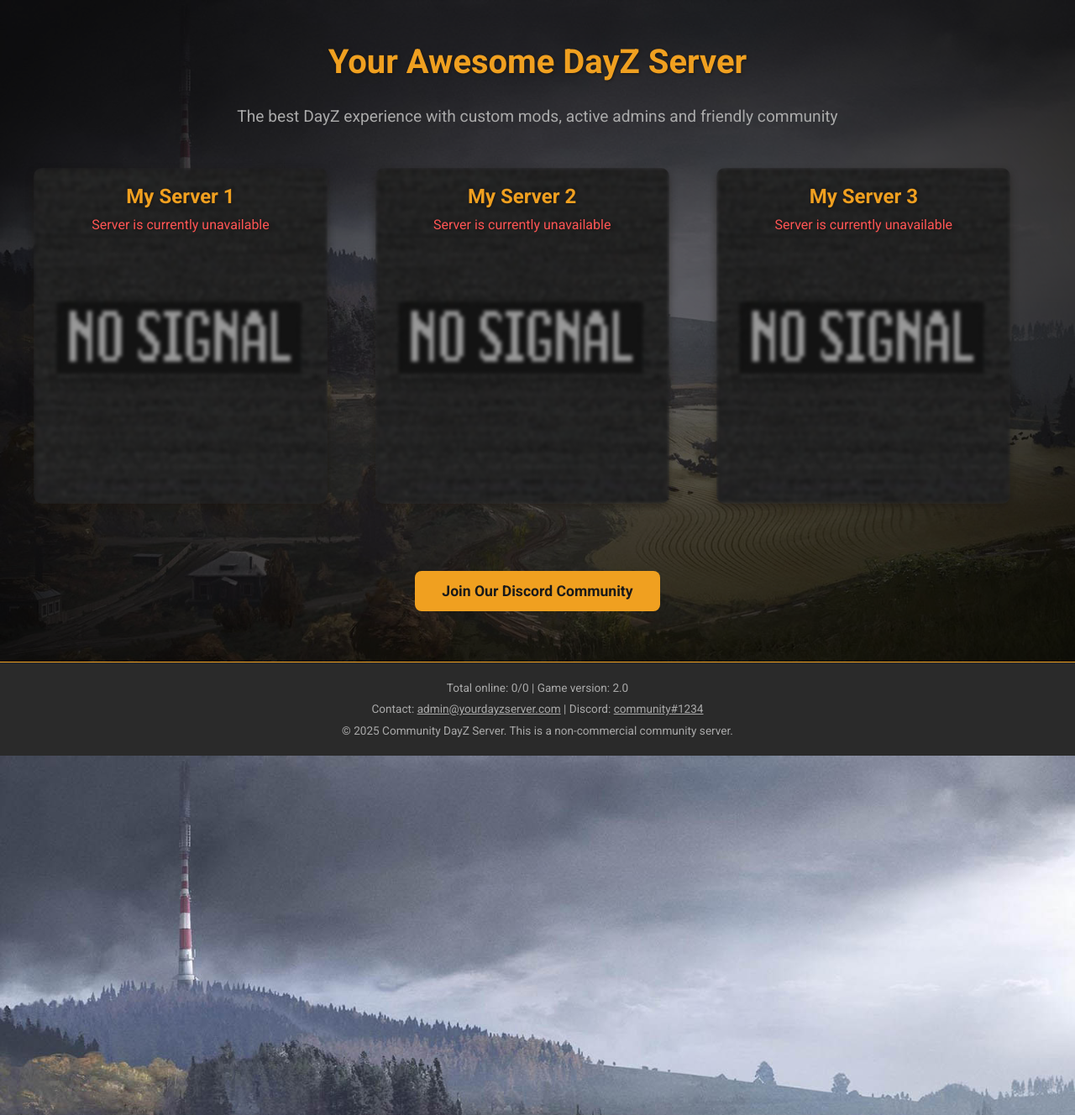
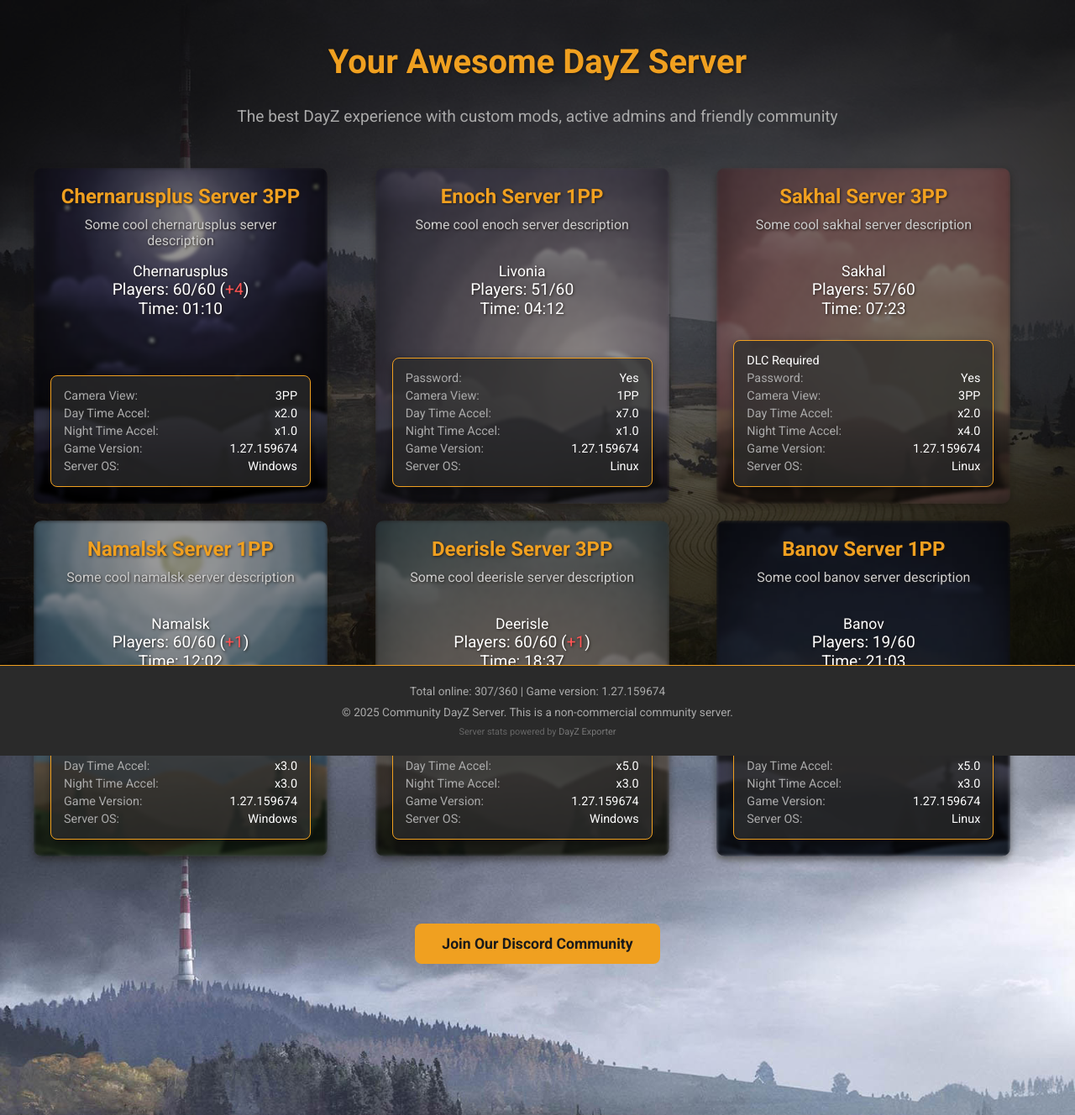
Before and after one commit to WoozyMasta/dayz-exporter, a Jekyll site: the page info-page/index.html, which Jekyll copies as it is, in a window 1280 px wide. Shown: the whole page at 84% size. Built offline with Jekyll 4.4.1, drawn with Linux system fonts in a browser that asks for light colours.

Commit message:
feat: add info page credits

```diff
--- a/info-page/index.html
+++ b/info-page/index.html
@@ -32,16 +32,22 @@
   <footer class="site-footer">
     <div class="footer-content">
       <p>Total online: <span id="total-online">0/0</span> | Game version: <span id="game-version">2.0</span></p>
-      <p>
-        Contact: <a href="mailto:admin@yourdayzserver.com">admin@yourdayzserver.com</a> |
-        Discord: <a href="https://discord.gg/your-invite-link">community#1234</a>
+      <p>© <span id="current-year">1337</span> Community DayZ Server. This is a non-commercial community server.</p>
+
+      <!--
+        This page uses DayZ Exporter - open source tool for DayZ server monitoring.
+        You can remove this notice, but please consider keeping attribution to support the project.
+        Project: https://github.com/WoozyMasta/dayz-exporter
+      -->
+      <p class="credits">
+        Server stats powered by
+        <a href="https://github.com/WoozyMasta/dayz-exporter" target="_blank" rel="noopener">DayZ Exporter</a>
       </p>
-      <p>© <span id="current-year">1337</span> Community DayZ Server. This is a non-commercial community server.</p>
     </div>
   </footer>
 
   <!-- Its for test only -->
-  <!-- <script src="servers-mock-test.js"></script> -->
+  <script src="servers-mock-test.js"></script>
 
   <script type="text/javascript">
     // Configuration
--- a/info-page/styles.css
+++ b/info-page/styles.css
@@ -311,6 +311,22 @@
       color: var(--text-secondary);
   }
 
+    .credits {
+    font-size: 0.8em;
+    color: #666;
+    margin-top: 1em;
+    }
+
+    .credits a {
+    color: #777;
+    text-decoration: none;
+    }
+
+    .credits a:hover {
+    text-decoration: underline;
+    color: #555;
+    }
+
   @media (max-width: 768px) {
       .servers-grid {
           grid-template-columns: 1fr;
```
